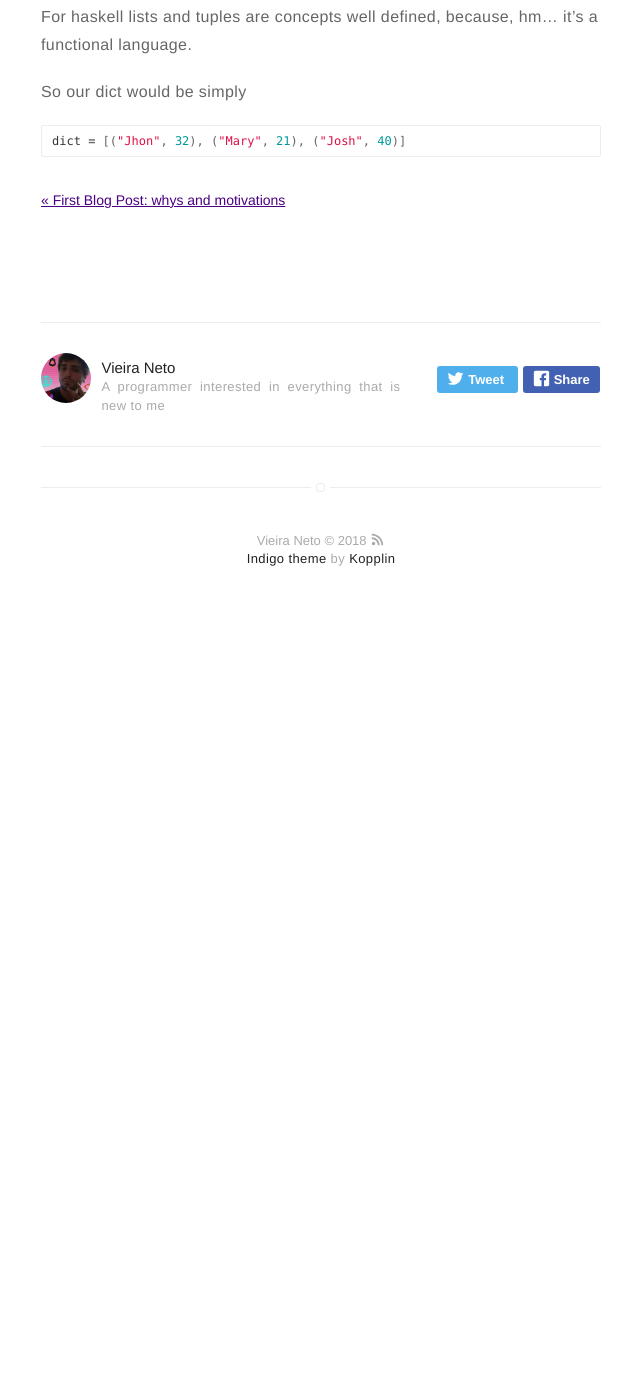
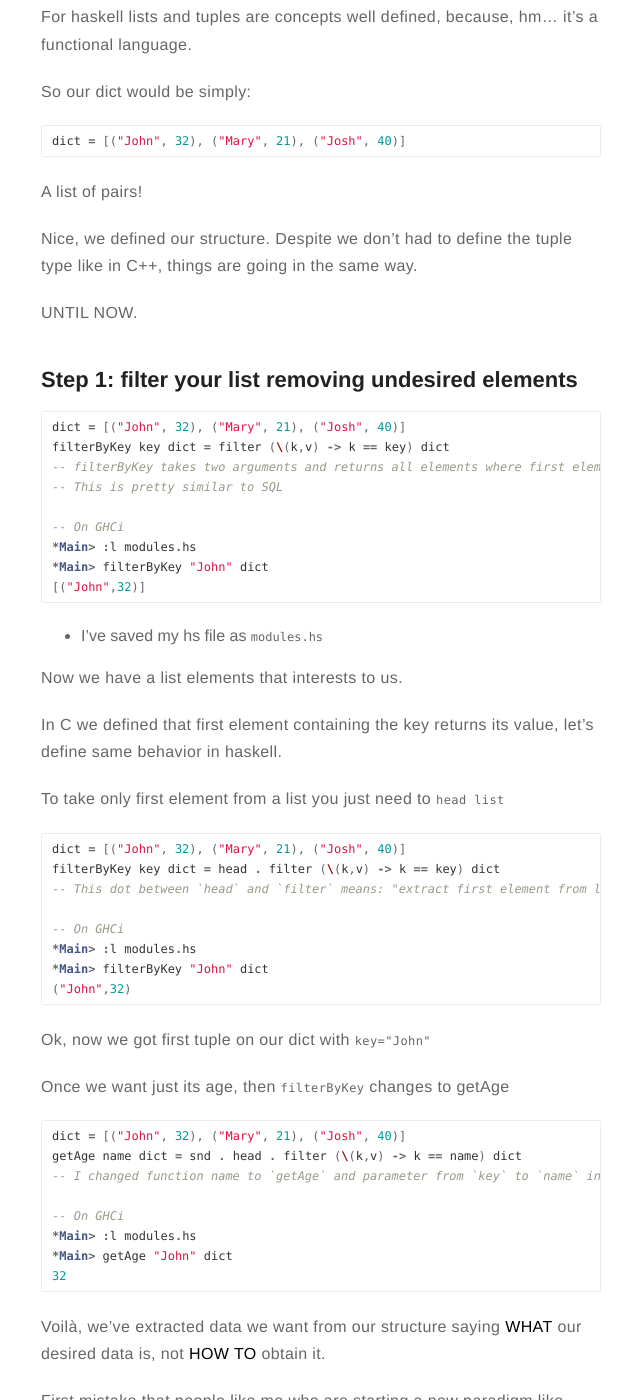
Before and after one commit to vieiramanoel/vieiramanoel.github.io, a Jekyll site: the page built from _posts/2018-12-19-Differences-imperative-functional.markdown, in a window 1280 px wide and 1400 px high, scrolled down 2390 px. Shown: the whole window, without its empty margins (319-959 px from the left). Built offline with Jekyll 4.4.1, drawn with Linux system fonts in a browser that asks for light colours; before the commit the page ends 3020 px from its top, so only the background shows below that; some of the changed text lies outside the part shown.

Commit message:
Guess I finished
@samuelvenzi can you review english for me?

```diff
--- a/_posts/2018-12-19-Differences-imperative-functional.markdown
+++ b/_posts/2018-12-19-Differences-imperative-functional.markdown
@@ -102,10 +102,75 @@ Let's get back our dict definition
 
 For haskell lists and tuples are concepts well defined, because, hm... it's a functional language.
 
-So our dict would be simply
+So our dict would be simply:
 
 {% highlight hs %}
 
-dict = [("Jhon", 32), ("Mary", 21), ("Josh", 40)]
+dict = [("John", 32), ("Mary", 21), ("Josh", 40)]
 
 {% endhighlight %}
+
+A list of pairs!
+
+Nice, we defined our structure. Despite we don't had to define the tuple type like in C++, things are going in the same way.
+
+UNTIL NOW.
+
+## Step 1: filter your list removing undesired elements
+
+{% highlight hs %}
+
+dict = [("John", 32), ("Mary", 21), ("Josh", 40)]
+filterByKey key dict = filter (\(k,v) -> k == key) dict
+-- filterByKey takes two arguments and returns all elements where first element is equal to requested key
+-- This is pretty similar to SQL
+
+-- On GHCi
+*Main> :l modules.hs
+*Main> filterByKey "John" dict
+[("John",32)]
+{% endhighlight %}
+
+* I've saved my hs file as `modules.hs`
+
+Now we have a list elements that interests to us.
+
+In C we defined that first element containing the key returns its value, let's define same behavior in haskell.
+
+To take only first element from a list you just need to `head list`
+
+{% highlight hs %}
+
+dict = [("John", 32), ("Mary", 21), ("Josh", 40)]
+filterByKey key dict = head . filter (\(k,v) -> k == key) dict
+-- This dot between `head` and `filter` means: "extract first element from list returned by filter"
+
+-- On GHCi
+*Main> :l modules.hs
+*Main> filterByKey "John" dict
+("John",32)
+
+{% endhighlight %}
+
+Ok, now we got first tuple on our dict with `key="John"`
+
+Once we want just its age, then `filterByKey` changes to getAge
+
+{% highlight hs %}
+
+dict = [("John", 32), ("Mary", 21), ("Josh", 40)]
+getAge name dict = snd . head . filter (\(k,v) -> k == name) dict
+-- I changed function name to `getAge` and parameter from `key` to `name` in order to be more readable
+
+-- On GHCi
+*Main> :l modules.hs
+*Main> getAge "John" dict
+32
+
+{% endhighlight %}
+
+Voilà, we've extracted data we want from our structure saying **WHAT** our desired data is, not **HOW TO** obtain it.
+
+First mistake that people like me who are starting a new paradigm like functional programming makes is try to associate the known thinking process to a completely different thing that doesn't have any relation between them.
+
+So, next time we're writing a functional program think: "What's my output and what functions must I apply to my input to produce the data I want?" instead of "What steps are necessary to achieve my goal?".
```
